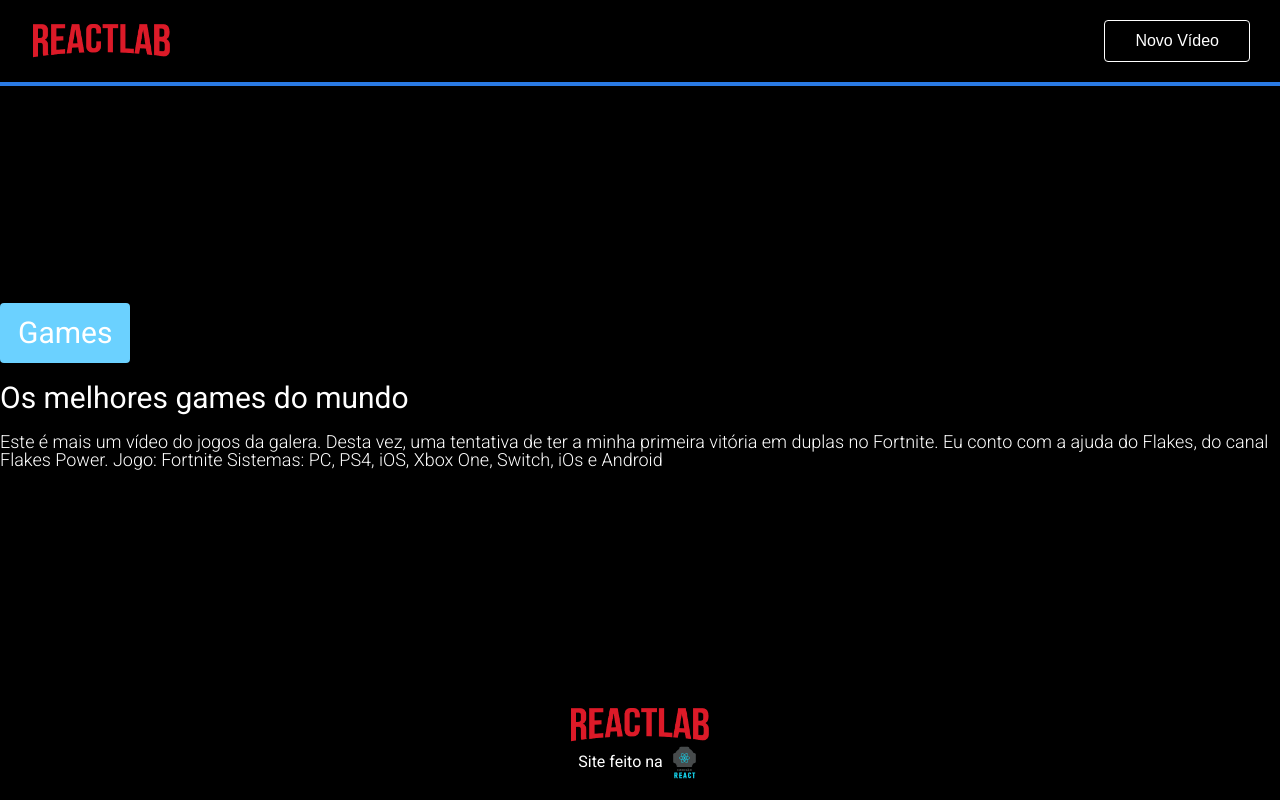
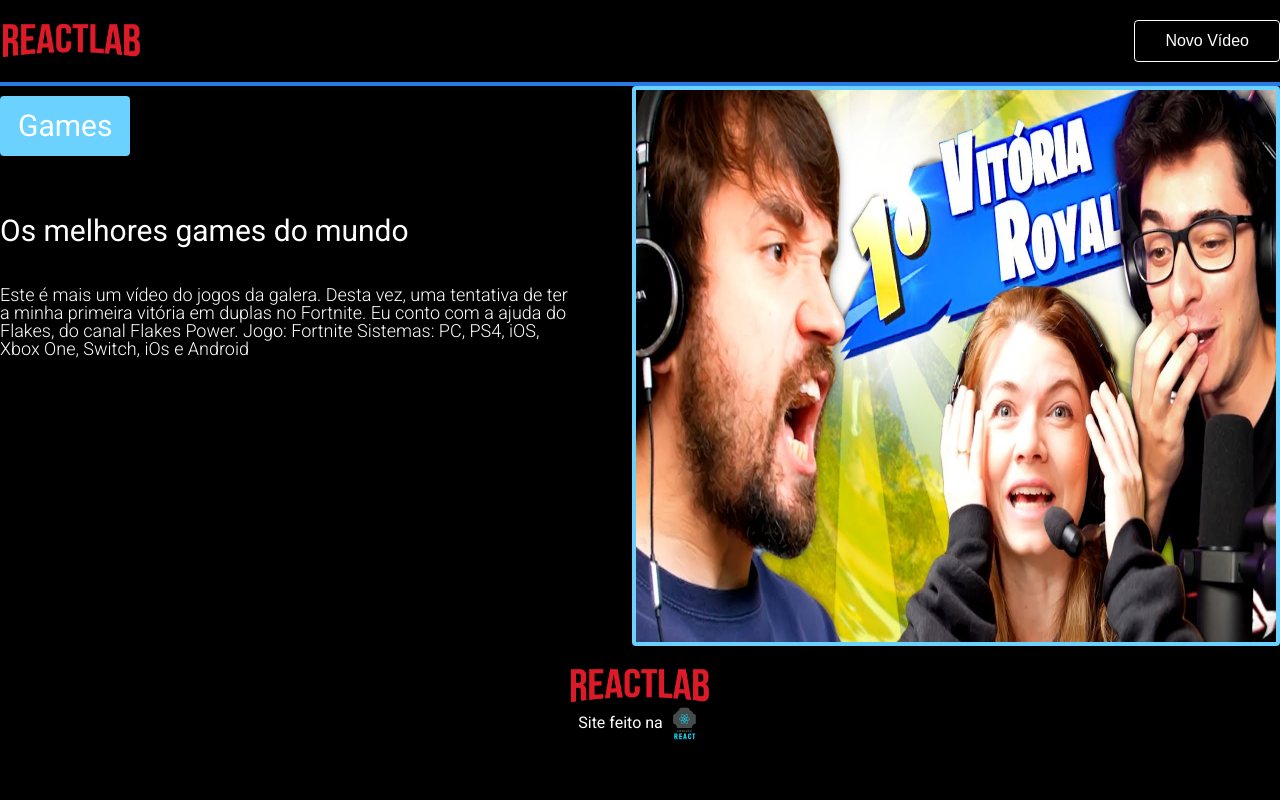
Before and after one commit to rosisantana/React-Lab, a React (Create React App) app: page / in a window 1280 px wide. Built offline with nearby package versions, Linux system fonts and the light colour scheme.

Commit message:
Desenvolvimento do componente Thumb

```diff
--- a/src/App.js
+++ b/src/App.js
@@ -1,14 +1,16 @@
 //Componente com React: Um import, uma função e um retorno HTML. O export para pode utilizar em outro arquivo.
 import React from 'react';
+import {HeaderReactLab, Wrapper} from './components/HeaderReactLab';
 import LogoReactLab from './components/LogoReactLab';
-import HeaderReactLab from './components/HeaderReactLab';
 import ButtomReactLab from './components/ButtomReactLab';
 import FooterReactLab from './components/FooterReactLab';
 import LogoImersao from './components/LogoImersao';
-import BannerReactLab from './components/BannerReactLab';
+import {BannerReactLab, Text} from './components/BannerReactLab';
 import TagReactLab from './components/TagReactLab';
 import TitleReactLab from './components/TitleReactLab';
 import DescriptionReactLab from './components/DescriptionReactLab';
+import ThumbReactLab from './components/ThumbReactLab';
+import thumb from './assets/imagens/thumb-react-lab.jpg';
 
 
 //JSX - [J]ava[S]cript [X]ML abaixo - Escrevendo HTML dentro do JavaScript ;)
@@ -16,12 +18,15 @@
   return (
     <>
       <HeaderReactLab>
+        <Wrapper>
           <LogoReactLab />
+
           <ButtomReactLab>Novo Vídeo</ButtomReactLab>
+        </Wrapper>
       </HeaderReactLab>
 
       <BannerReactLab>
-
+        <Text>
           <TagReactLab>Games</TagReactLab>
           <TitleReactLab>Os melhores games do mundo</TitleReactLab>
           <DescriptionReactLab>
@@ -30,6 +35,8 @@
             Jogo: Fortnite
             Sistemas: PC, PS4, iOS, Xbox One, Switch, iOs e Android
           </DescriptionReactLab>
+        </Text>
+        < ThumbReactLab src={thumb} alt = "Thumb no Vídeo: Os melhores games do mundo." />
       </BannerReactLab>
 
       <FooterReactLab>
--- a/src/components/BannerReactLab/index.js
+++ b/src/components/BannerReactLab/index.js
@@ -1,7 +1,28 @@
 import styled from 'styled-components';
+import container from '../../tools/container';
+import TagReactLab from '../TagReactLab';
+import TitleReactLab from '../TitleReactLab';
+import ThumbReactLab from '../ThumbReactLab';
 
-const BannerReactLab = styled.section`
 
+export const Text = styled.div`
+    padding-top: 10rem;
+    max-width: 45%;
+
+    ${TagReactLab} {
+        margin-bottom: 40rem;
+    }
+
+    ${TitleReactLab} {
+        margin-bottom: 20rem;
+    }
 `;
 
-export default BannerReactLab;
+export const BannerReactLab = styled.section`
+    ${container};
+    display: flex;
+    justify-content: space-between;
+    align-items: flex-center;
+    max-height: 70vh;
+    height: 100vh;
+`;
--- a/src/components/HeaderReactLab/index.js
+++ b/src/components/HeaderReactLab/index.js
@@ -1,19 +1,28 @@
 import styled from 'styled-components';
 import ButtomReactLab from '../ButtomReactLab';
 import LogoReactLab from '../LogoReactLab';
+import container from '../../tools/container';
 
 
-const HeaderReactLab = styled.header`
+export const HeaderReactLab = styled.header`
+    background-color: var(--color-black-dark);
+    border-bottom: 4px solid var(--color-primary-medium);
+    padding: 20rem 0;
+
+
+    @media(max-width: 800px){
+        padding: 15rem 16rem;
+    }
+`;
+
+export const Wrapper = styled.div`
     display: flex;
     justify-content: space-between;
     align-items: center;
-    padding: 20rem 30rem;
-    background-color: var(--color-black-dark);
-    border-bottom: 4px solid var(--color-primary-medium);
+    ${container};
 
     @media(max-width: 800px){
         justify-content: center;
-        padding: 15px 16px;
 
         & > ${LogoReactLab} {
             height: 30px;
@@ -31,5 +40,3 @@
         }
     }
 `;
-
-export default HeaderReactLab;
--- /dev/null
+++ b/src/components/ThumbReactLab/index.js
@@ -0,0 +1,9 @@
+import styled from 'styled-components';
+
+const ThumbReactLab = styled.img`
+   border-radius: 4px;
+   border: 4rem solid var(--color-frontend);
+   width:640px;
+`;
+
+export default ThumbReactLab;
--- a/src/styles/style.css
+++ b/src/styles/style.css
@@ -52,13 +52,6 @@
 html, body {
 	font-size: 1px;
 	min-width: 320px;
-
-}
-
-#root {
-	display: flex;
-	flex-direction: column;
-	justify-content: space-between;
 	min-height: 100vh;
 
 }
--- /dev/null
+++ b/src/tools/container.js
@@ -0,0 +1,5 @@
+const container = `
+max-width: 1360px;
+margin-left: auto;
+margin-right: auto;
+`;
```
Also changed, not shown: src/assets/imagens/thumb-react-lab.jpg (added), 1 other file (tests, documents, lock files or other folders). Lines whose indentation alone changed are shown as unchanged.
